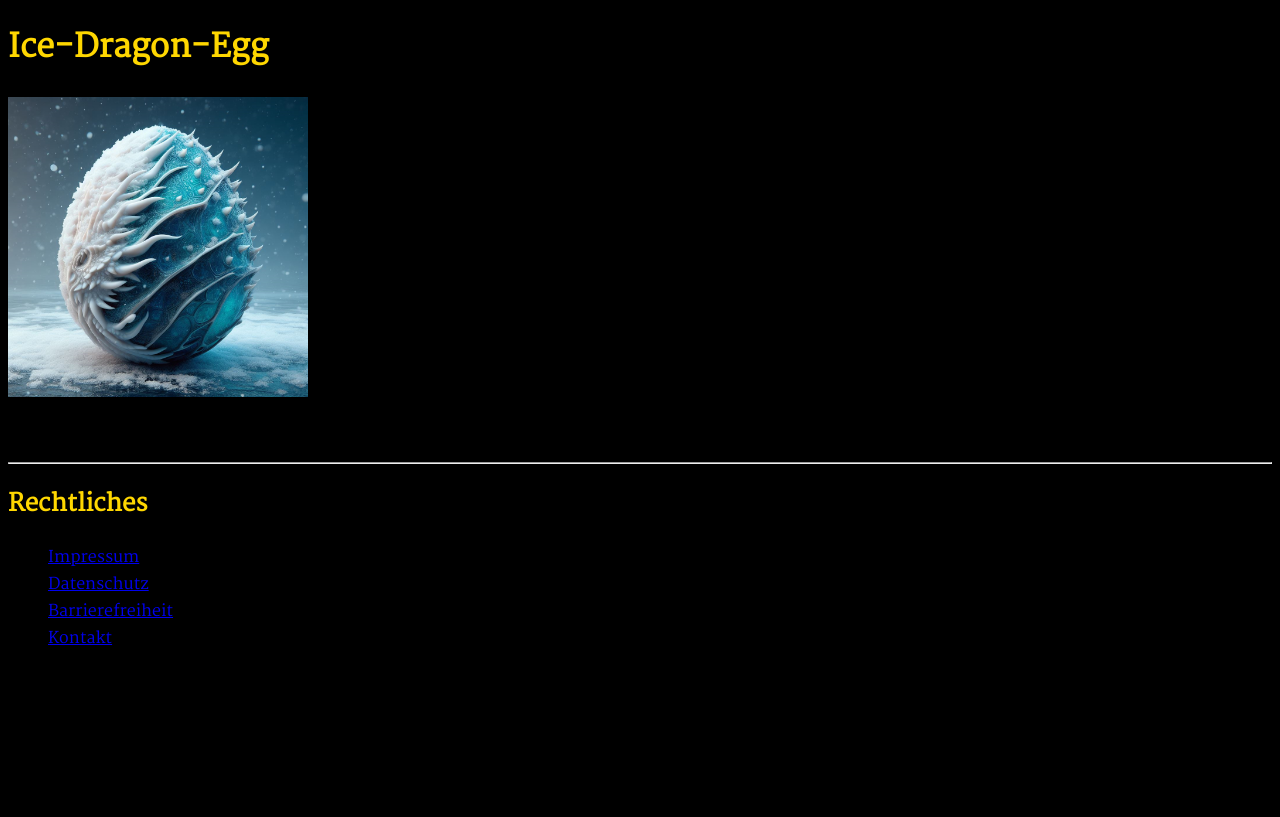
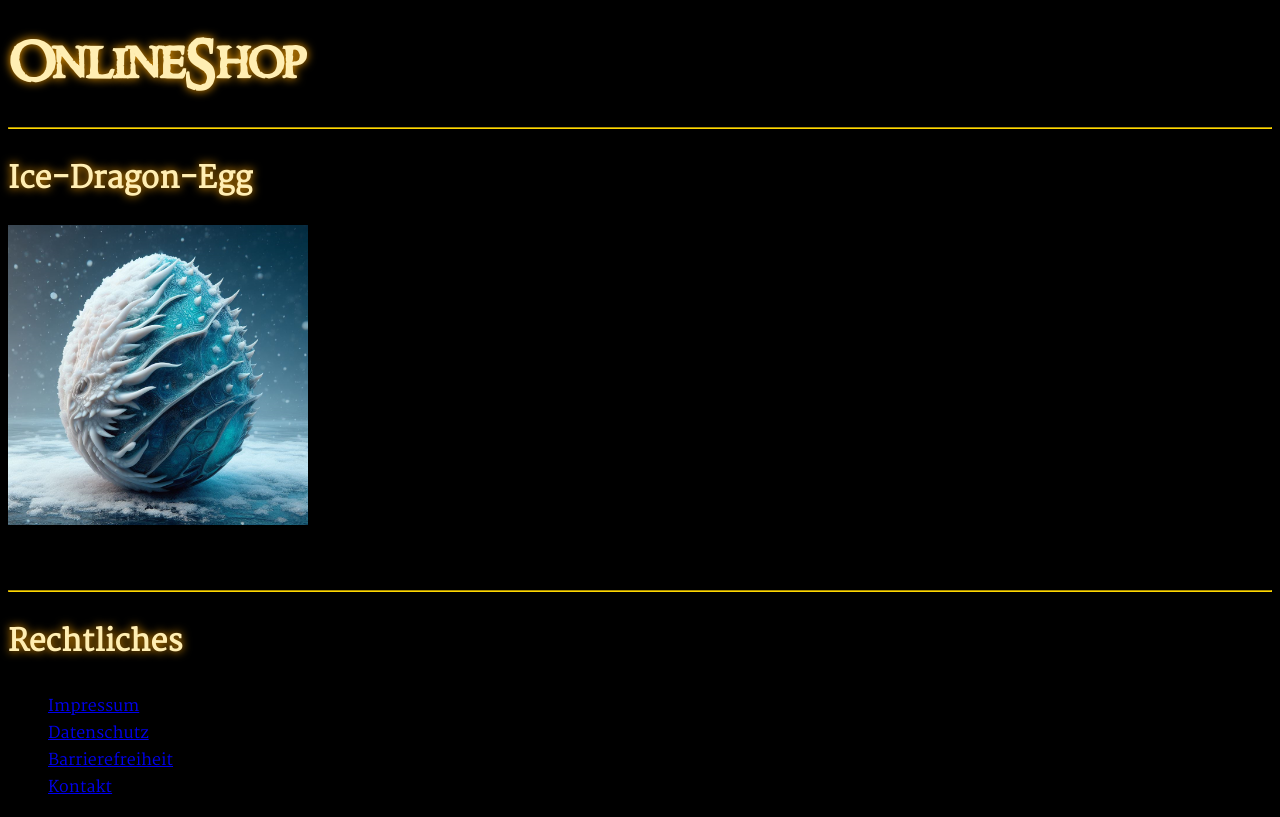
Before and after one commit to Pit0603/ProjektOnlineShop, a PHP site: page /IceDragon.html in a window 1280 px wide. Before the commit the page ends 645 px from the top, so only its background shows below. Run offline with PHP 8.4, Linux system fonts and the light colour scheme.

Commit message:
[Pit] improved css

```diff
--- a/Barrierefreiheit.html
+++ b/Barrierefreiheit.html
@@ -9,7 +9,7 @@
     </head>
     <body>
         <header>
-            <h1>OnlineShop</h1>
+            <h1 id="h1header">OnlineShop</h1>
             <hr>
         </header>
             <h1>Barrierefreiheit</h1>
--- a/Datenschutz.html
+++ b/Datenschutz.html
@@ -9,7 +9,7 @@
     </head>
     <body>
         <header>
-            <h1>OnlineShop</h1>
+            <h1 id="h1header">OnlineShop</h1>
             <hr>
         </header>
             <h1>Datenschutz</h1>
--- a/EarthDragon.html
+++ b/EarthDragon.html
@@ -7,8 +7,11 @@
         <title>Earth-Dragon-Egg</title>
         <link rel="stylesheet" href="style.css">
     </head>
-
         <body>
+            <header>
+                <h1 id="h1header">OnlineShop</h1>
+                <hr>
+            </header>
             <h1>Earth-Dragon-Egg</h1>
 
             <img src="Bilder/EarthDragonEgg.png"
--- a/FireDragon.html
+++ b/FireDragon.html
@@ -7,8 +7,11 @@
         <title>Fire-Dragon-Egg</title>
         <link rel="stylesheet" href="style.css">
     </head>
-
     <body>
+        <header>
+            <h1 id="h1header">OnlineShop</h1>
+            <hr>
+        </header>
         <h1>Fire-Dragon-Egg</h1>
 
         <img src="Bilder/FireDragonEgg.png"
--- a/IceDragon.html
+++ b/IceDragon.html
@@ -7,8 +7,11 @@
         <title>Ice-Dragon-Egg</title>
         <link rel="stylesheet" href="style.css">
     </head>
-
         <body>
+            <header>
+                <h1 id="h1header">OnlineShop</h1>
+                <hr>
+            </header>
             <h1>Ice-Dragon-Egg</h1>
 
             <img src="Bilder/IceDragonEgg.png"
--- a/Impressum.html
+++ b/Impressum.html
@@ -9,7 +9,7 @@
     </head>
     <body>
         <header>
-            <h1>OnlineShop</h1>
+            <h1 id="h1header">OnlineShop</h1>
             <hr>
         </header>
             <h1>Impressum</h1><br>
--- a/Kontakt.html
+++ b/Kontakt.html
@@ -9,7 +9,7 @@
     </head>
     <body>
         <header>
-            <h1>OnlineShop</h1>
+            <h1 id="h1header">OnlineShop</h1>
             <hr>
         </header>
             <h1>Kontakt</h1>
--- a/index.html
+++ b/index.html
@@ -9,7 +9,7 @@
     </head>
 <body>
     <header>
-        <h1>OnlineShop</h1><!--Überschrift-->
+        <h1 id="h1header">OnlineShop</h1><!--Überschrift-->
         <hr><!--This will create a Line-->
     </header>
         <h2>Startseite</h2> <!--This will create a h2 Header-->
--- a/style.css
+++ b/style.css
@@ -1,18 +1,22 @@
 @font-face {
     font-family: Ringbearer;
-    src: url(RINGM___.TTF);
+    src: url(Fonts/RINGM___.TTF);
 }
 header{
     background-color: black;
-    font-family: Ringbearer;
+    font-family: Ringbearer, Arial;
+    font-size: 50px;
+    font-style:normal;
+    font-weight: 100;
 }
 @font-face {
     font-family: Martel;
-    src: url(Martel-Regular.ttf);
+    src: url(Fonts/Martel-Regular.ttf);
 }
 body{
     background-color: black;
-    font-family: Martel;
+    font-family: Martel, Arial;
+    font-size: 1em;
 }
 footer{
     background-color: black;
@@ -32,13 +36,29 @@ ol{
 }
 
 hr{
-    color: gold;
+    border-color: gold;
 }
 
 h1{
-    color: gold;
+    color: #ffeeb3;
+    text-decoration: none;
+    text-transform: ;
+    font-size: 30px;
+    text-shadow: 0 0 10px orange;
+}
+
+#h1header{
+    color: #ffeeb3;
+    text-decoration: none;
+    text-transform: ;
+    font-size: 50px;
+    text-shadow: 0 0 10px orange;
 }
 
 h2{
-    color: gold;
+    color: #ffeeb3;
+    text-decoration: none;
+    text-transform: ;
+    font-size: 30px;
+    text-shadow: 0 0 10px orange;
 }
```
Also changed, not shown: Fonts/Martel-Regular.ttf (renamed from Martel-Regular.ttf), Fonts/RINGM___.TTF (renamed from RINGM___.TTF), Fonts/Tangerine-Regular.ttf (renamed from Tangerine-Regular.ttf). Lines whose indentation alone changed are shown as unchanged.
